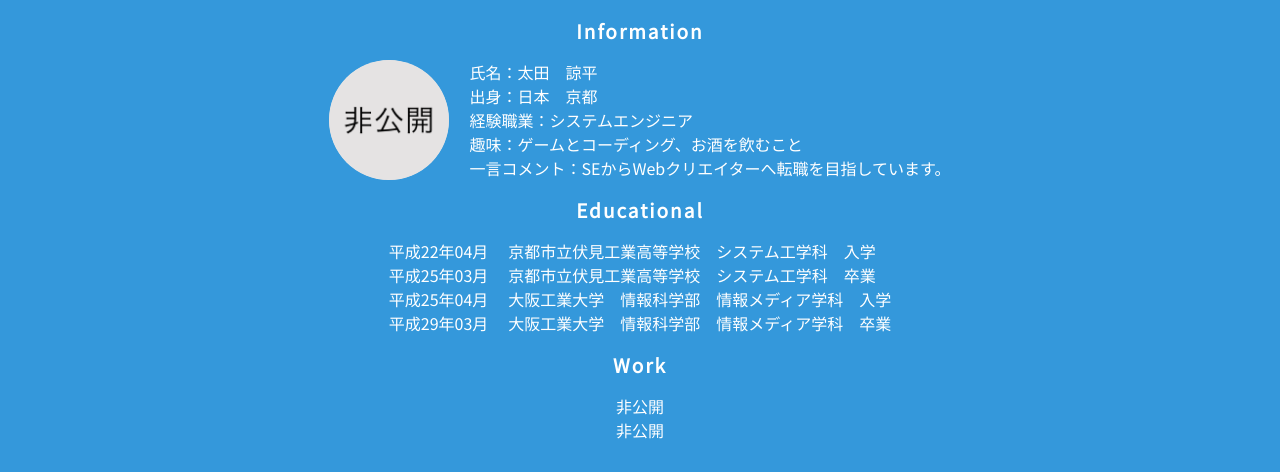
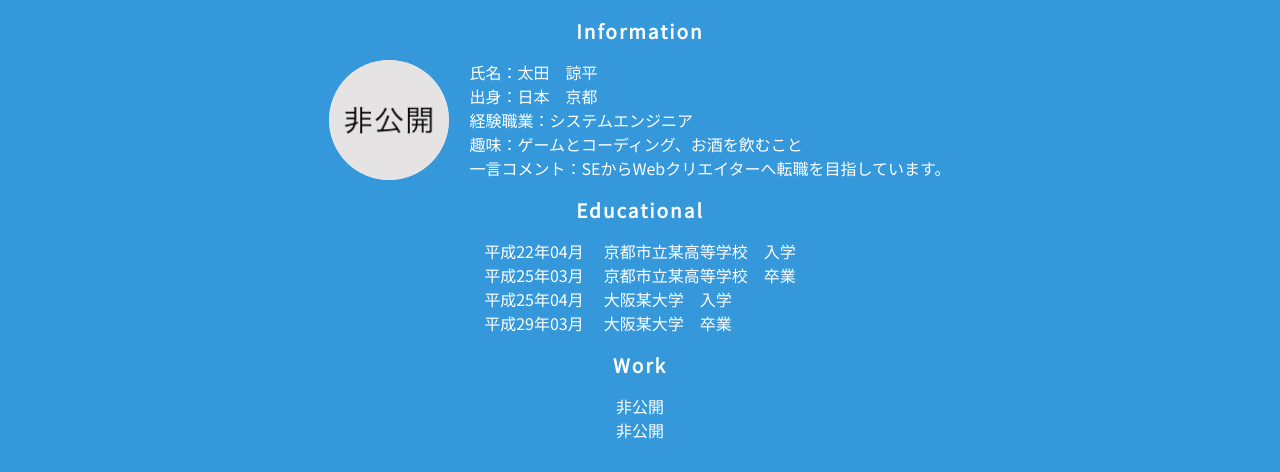
Before and after one commit to 4NAN10/ryohei-s-portfolio, a plain HTML site: page index.html in a window 1280 px wide. Shown: the part 328-800 px from the top of the page. Drawn offline with Linux system fonts and the light colour scheme; a web font is replaced by a local one.

Commit message:
学歴の項目 ・高校名、大学名を某〇〇という表記に修正

```diff
--- a/index.html
+++ b/index.html
@@ -79,13 +79,13 @@
             <div class="about__educational mb-sm">
               <ul class="about__ul">
                 <li>
-                  <span class="datetime">平成22年04月</span>京都市立伏見工業高等学校　システム工学科　入学</li>
+                  <span class="datetime">平成22年04月</span>京都市立某高等学校　入学</li>
                 <li>
-                  <span class="datetime">平成25年03月</span>京都市立伏見工業高等学校　システム工学科　卒業</li>
+                  <span class="datetime">平成25年03月</span>京都市立某高等学校　卒業</li>
                 <li>
-                  <span class="datetime">平成25年04月</span>大阪工業大学　情報科学部　情報メディア学科　入学</li>
+                  <span class="datetime">平成25年04月</span>大阪某大学　入学</li>
                 <li>
-                  <span class="datetime">平成29年03月</span>大阪工業大学　情報科学部　情報メディア学科　卒業</li>
+                  <span class="datetime">平成29年03月</span>大阪某大学　卒業</li>
               </ul>
             </div>
             <h3 class="sub-title">Work</h3>
```
Also changed, not shown: 1 other file.
